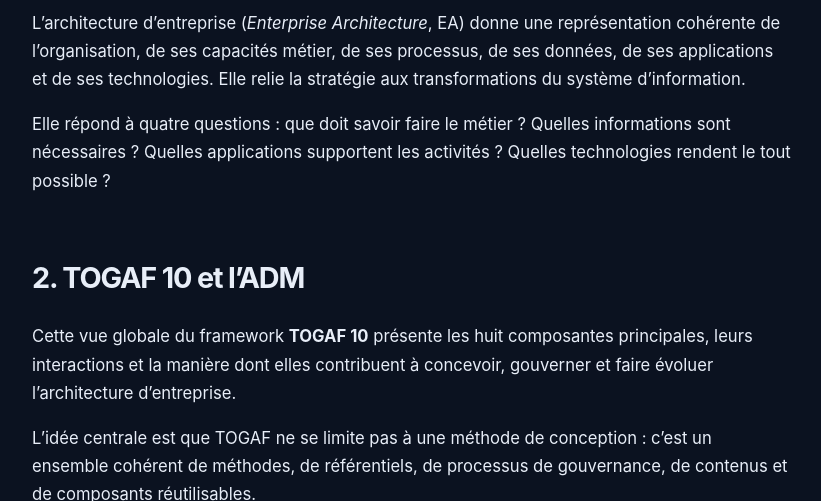
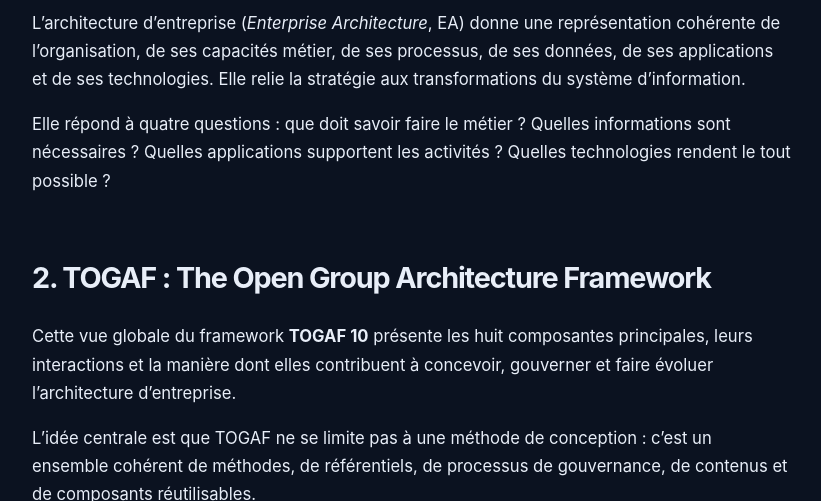
Before and after one commit to KRiahi345/kriahi, a Jekyll site: the page built from architecture-entreprise.md, in a window 1280 px wide and 900 px high, scrolled down 599 px, cut to the strip 0-501 px from the top of the window. Shown: the whole strip, without its empty margins (228-1049 px from the left). Built offline with Jekyll 4.4.1, drawn with Linux system fonts in a browser that asks for light colours.

Commit message:
Update TOGAF section heading

```diff
--- a/architecture-entreprise.md
+++ b/architecture-entreprise.md
@@ -13,7 +13,7 @@ L’architecture d’entreprise (*Enterprise Architecture*, EA) donne une repré
 
 Elle répond à quatre questions : que doit savoir faire le métier ? Quelles informations sont nécessaires ? Quelles applications supportent les activités ? Quelles technologies rendent le tout possible ?
 
-# 2. TOGAF 10 et l’ADM
+# 2. TOGAF : The Open Group Architecture Framework
 
 Cette vue globale du framework **TOGAF 10** présente les huit composantes principales, leurs interactions et la manière dont elles contribuent à concevoir, gouverner et faire évoluer l’architecture d’entreprise.
 
```
